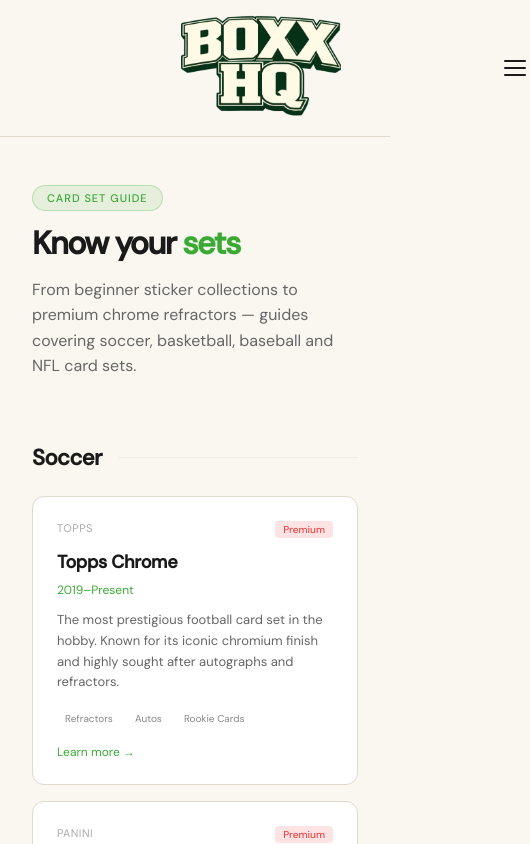
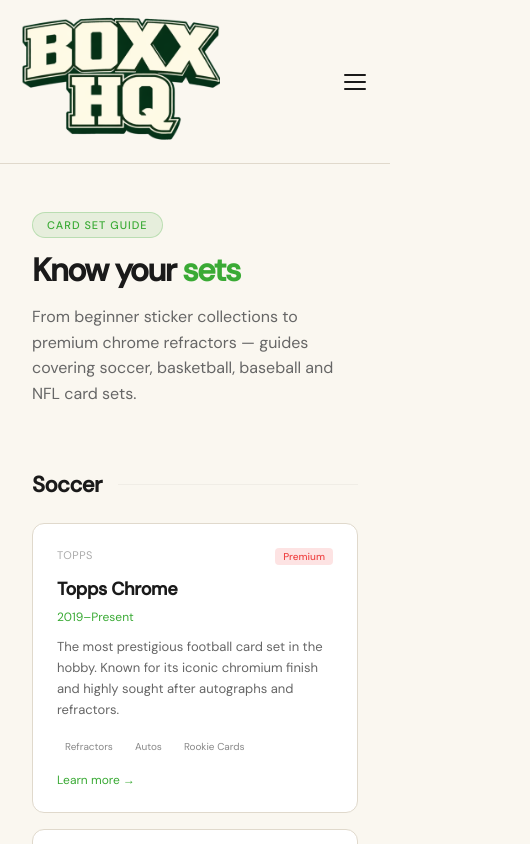
Before and after one commit to BoxxondMike/Boxxond, a Next.js app: page /sets in a window 390 px wide. Shown: the top 844 px of the page, 530 px wide, since content can reach past the window. Built offline with nearby package versions, Linux system fonts and the light colour scheme; no server answers.

Commit message:
Fix nav logo size on mobile

```diff
--- a/components/Nav.tsx
+++ b/components/Nav.tsx
@@ -46,7 +46,7 @@ export default function Nav({ activePage }: { activePage?: string }) {
 
         {/* Logo */}
         <Link href="/" style={{ textDecoration: "none", display: "inline-flex", alignItems: "center", gap: "8px", flexShrink: 0 }}>
-          <Image src="/boxxhq-logo.png" alt="BoxxHQ" height={120} width={480} style={{ objectFit: "contain" }} />
+          <Image src="/boxxhq-logo.png" alt="BoxxHQ" height={120} width={480} style={{ objectFit: "contain", maxWidth: "200px", height: "auto" }} />
         </Link>
 
         {/* Desktop Links */}
```
